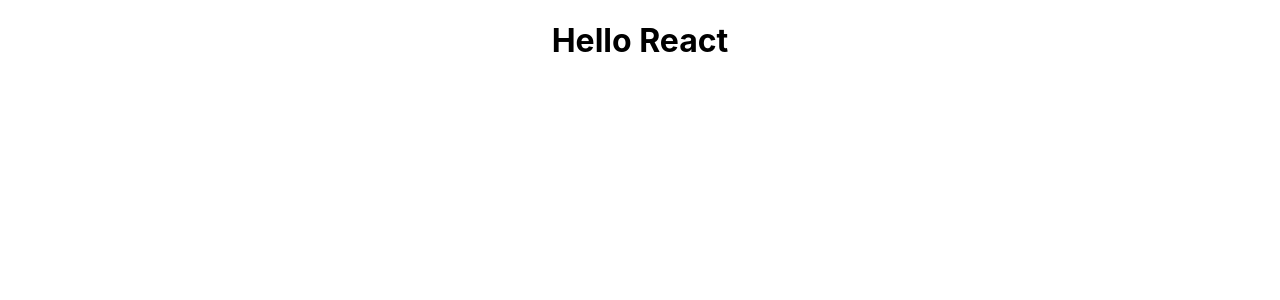
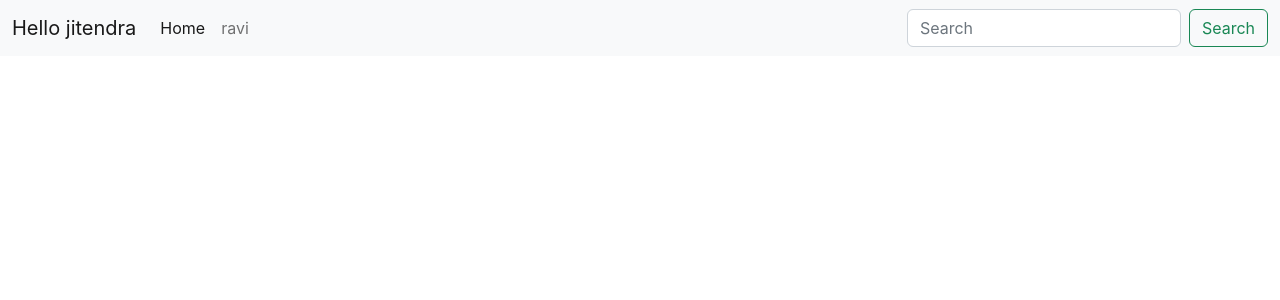
Before and after one commit to Jit397/React-learning, a React (Create React App) app: page / in a window 1280 px wide. Shown: the top 300 px of the page. Built offline with nearby package versions, Linux system fonts and the light colour scheme.

Commit message:
Props Basic

```diff
--- a/public/index.html
+++ b/public/index.html
@@ -10,6 +10,8 @@
       content="Web site created using create-react-app"
     />
     <link rel="apple-touch-icon" href="%PUBLIC_URL%/logo192.png" />
+    <link href="https://cdn.jsdelivr.net/npm/bootstrap@5.2.1/dist/css/bootstrap.min.css" rel="stylesheet" integrity="sha384-iYQeCzEYFbKjA/T2uDLTpkwGzCiq6soy8tYaI1GyVh/UjpbCx/TYkiZhlZB6+fzT" crossorigin="anonymous">
+
     <!--
       manifest.json provides metadata used when your web app is installed on a
       user's mobile device or desktop. See https://developers.google.com/web/fundamentals/web-app-manifest/
@@ -39,5 +41,7 @@
       To begin the development, run `npm start` or `yarn start`.
       To create a production bundle, use `npm run build` or `yarn build`.
     -->
+    <script src="https://cdn.jsdelivr.net/npm/bootstrap@5.2.1/dist/js/bootstrap.bundle.min.js" integrity="sha384-u1OknCvxWvY5kfmNBILK2hRnQC3Pr17a+RTT6rIHI7NnikvbZlHgTPOOmMi466C8" crossorigin="anonymous"></script>
+
   </body>
 </html>
--- a/src/App.js
+++ b/src/App.js
@@ -1,11 +1,14 @@
 import logo from './logo.svg';
 import './App.css';
+import Navbar from './components/Navbar';
 
 function App() {
   return (
-    <div className="App">
-        <h1>Hello React</h1>
-    </div>
+    <>
+      {/* <Navbar title="{3}" aboutText="About Us"/> */}
+      <Navbar />
+
+    </>
   );
 }
 
--- /dev/null
+++ b/src/components/Navbar.js
@@ -0,0 +1,42 @@
+import React from 'react'
+import PropTypes from 'prop-types'
+function Navbar(props) {
+    return (
+        <>
+            <nav className="navbar navbar-expand-lg bg-light">
+                <div className="container-fluid">
+                    <a className="navbar-brand" href="/">{props.title}</a>
+                    <button className="navbar-toggler" type="button" data-bs-toggle="collapse" data-bs-target="/navbarSupportedContent" aria-controls="navbarSupportedContent" aria-expanded="false" aria-label="Toggle navigation">
+                        <span className="navbar-toggler-icon"></span>
+                    </button>
+                    <div className="collapse navbar-collapse" id="navbarSupportedContent">
+                        <ul className="navbar-nav me-auto mb-2 mb-lg-0">
+                            <li className="nav-item">
+                                <a className="nav-link active" aria-current="page" href="/">Home</a>
+                            </li>
+                            <li className="nav-item">
+                                <a className="nav-link" href="/">{props.aboutText}</a>
+                            </li>
+                        </ul>
+
+                        <form className="d-flex" role="search">
+                            <input className="form-control me-2" type="search" placeholder="Search" aria-label="Search" />
+                            <button className="btn btn-outline-success" type="submit">Search</button>
+                        </form>
+                    </div>
+                </div>
+            </nav>
+        </>
+    )
+}
+
+export default Navbar
+
+Navbar.propTypes = {
+    title:PropTypes.string.isRequired,
+    aboutText:PropTypes.string.isRequired
+};
+Navbar.defaultProps = {
+    title:'Hello jitendra',
+    aboutText:'ravi'
+};
```
